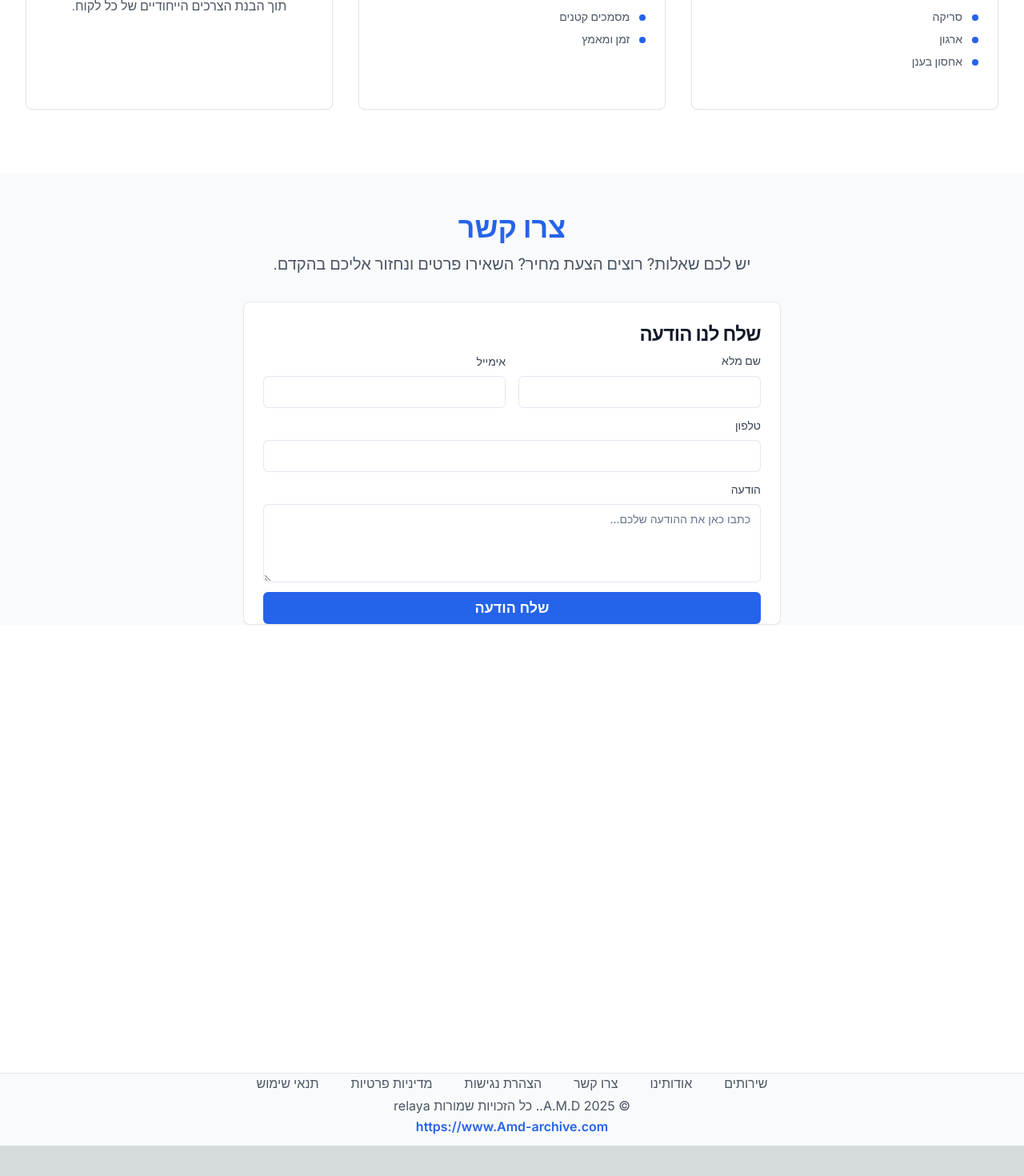
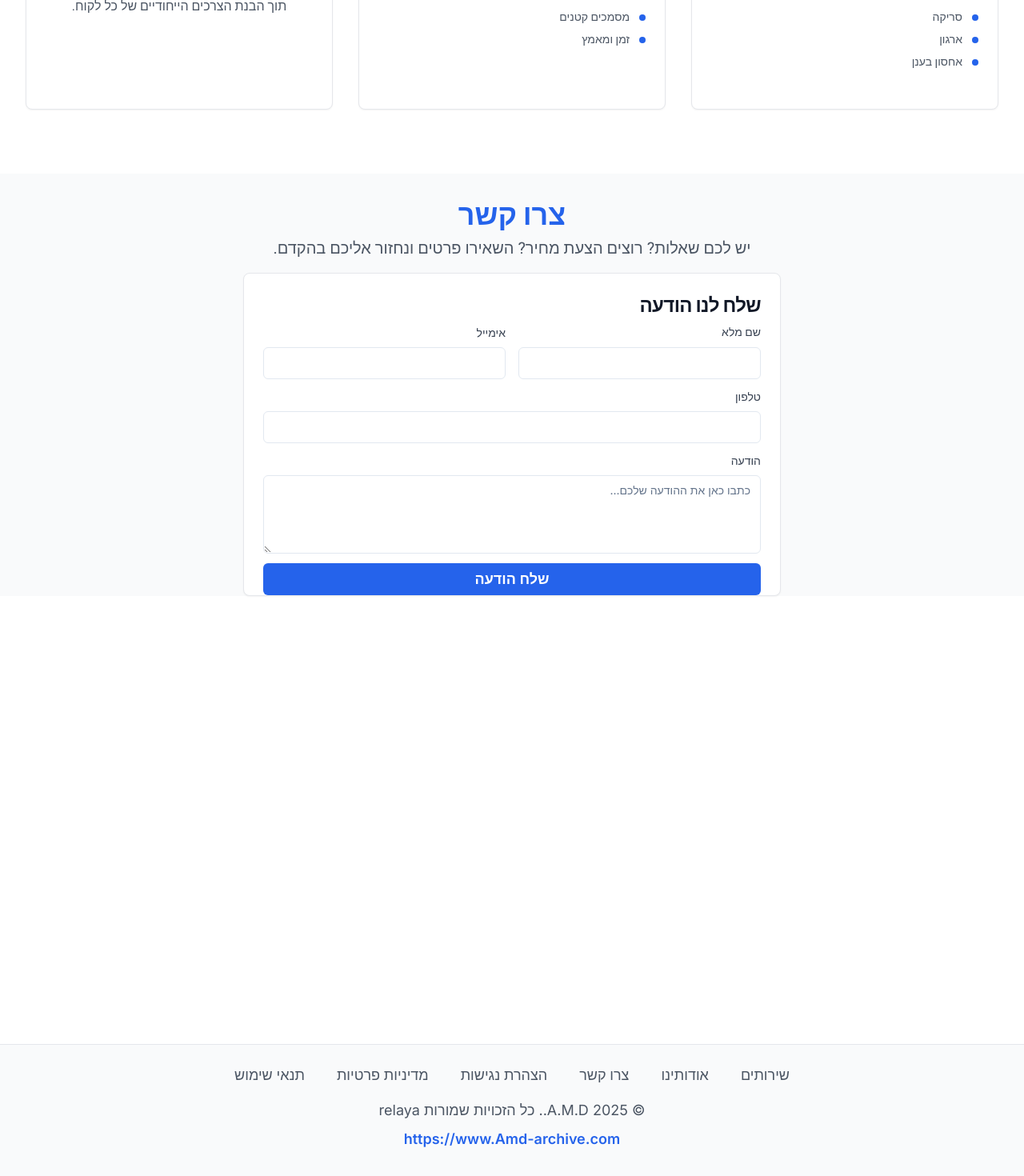
Before and after one commit to relaya17/LexHub, a Next.js app in the folder Dropbox/My PC (WIN-FP3PU772DH9)/Desktop/git/amd/: page / in a window 1280 px wide. Shown: the part 1863-3333 px from the top of the page at 80% size. Before the commit the page ends 3295 px from the top, so only its background shows below. Built offline with nearby package versions, Linux system fonts and the light colour scheme; no server answers.

Commit message:
Enlarge footer and minimize spacing between form and footer

```diff
--- a/Dropbox/My PC (WIN-FP3PU772DH9)/Desktop/git/amd/src/components/landing/contact-section.tsx
+++ b/Dropbox/My PC (WIN-FP3PU772DH9)/Desktop/git/amd/src/components/landing/contact-section.tsx
@@ -28,10 +28,10 @@ export default function ContactSection() {
   };
 
   return (
-    <section id="contact" className="pt-12 pb-0 bg-gray-50">
+    <section id="contact" className="pt-8 pb-0 bg-gray-50">
       <div className="max-w-7xl mx-auto px-4 sm:px-6 lg:px-8 pb-0">
-        <div className="text-center mb-8">
-          <h2 className="font-headline text-4xl font-bold text-blue-600 mb-3">
+        <div className="text-center mb-4">
+          <h2 className="font-headline text-4xl font-bold text-blue-600 mb-2">
             צרו קשר
           </h2>
           <p className="font-body text-xl text-gray-600 max-w-3xl mx-auto">
--- a/Dropbox/My PC (WIN-FP3PU772DH9)/Desktop/git/amd/src/components/landing/footer.tsx
+++ b/Dropbox/My PC (WIN-FP3PU772DH9)/Desktop/git/amd/src/components/landing/footer.tsx
@@ -18,21 +18,21 @@ export function Footer({ t }: FooterProps) {
         { href: '/terms-of-service', label: t.terms_of_service },
     ];
     return (
-        <footer className="pt-0 pb-3 px-6 md:px-12 bg-gray-50 border-t border-gray-200">
+        <footer className="pt-6 pb-8 px-6 md:px-12 bg-gray-50 border-t border-gray-200">
             <div className="container mx-auto text-center">
-                <nav className="flex justify-center flex-wrap gap-8 md:gap-10 mb-1">
+                <nav className="flex justify-center flex-wrap gap-8 md:gap-10 mb-4">
                     {navItems.map((item) => (
-                        <Link key={item.href} href={item.href} className="text-base font-medium text-gray-600 hover:text-blue-600 transition-colors">
+                        <Link key={item.href} href={item.href} className="text-lg font-medium text-gray-600 hover:text-blue-600 transition-colors">
                             {item.label}
                         </Link>
                     ))}
                 </nav>
-                <p className="text-base text-gray-600 mb-0.5">&copy; {currentYear} {t.titlePart2}. {t.rights_reserved}</p>
+                <p className="text-lg text-gray-600 mb-2">&copy; {currentYear} {t.titlePart2}. {t.rights_reserved}</p>
                 <a
                   href="https://www.Amd-archive.com"
                   target="_blank"
                   rel="noopener noreferrer"
-                  className="text-base font-semibold text-blue-600 hover:text-blue-700 hover:underline inline-block"
+                  className="text-lg font-semibold text-blue-600 hover:text-blue-700 hover:underline inline-block"
                 >
                   https://www.Amd-archive.com
                 </a>
```
